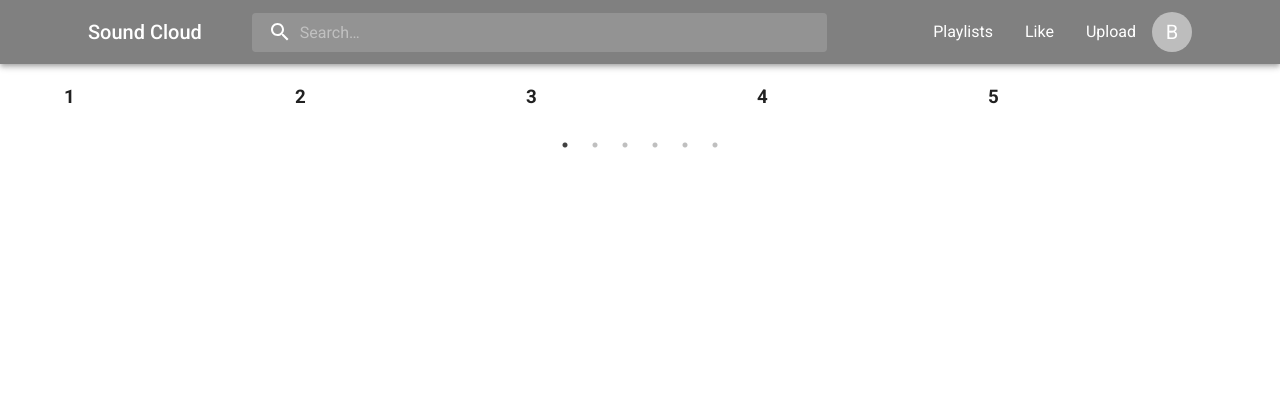
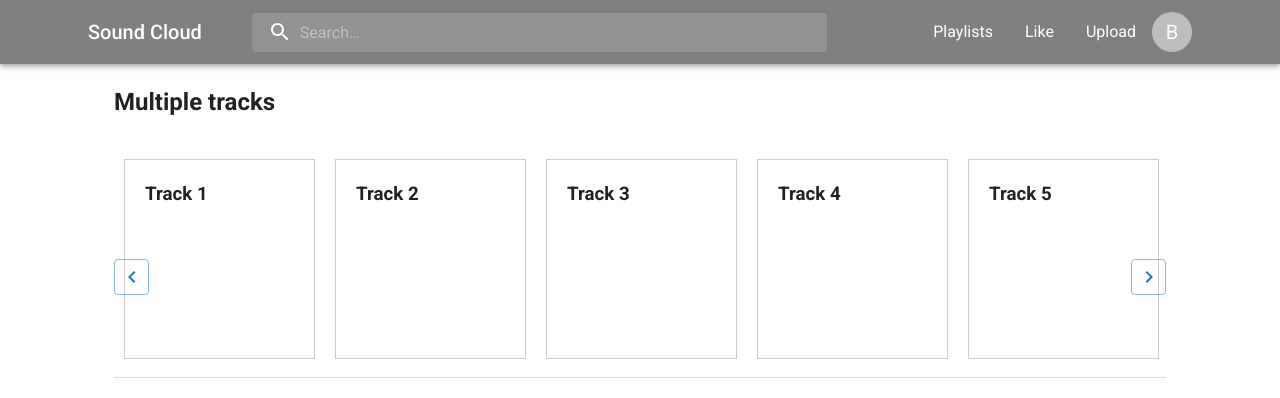
Before and after one commit to voanhbendjnd/Sound-Cloud-TS-MUI, a Next.js app: page / in a window 1280 px wide. Shown: the top 398 px of the page. Built offline with nearby package versions, Linux system fonts and the light colour scheme.

Commit message:
home design main content

```diff
--- a/src/components/main/main.slider.tsx
+++ b/src/components/main/main.slider.tsx
@@ -6,37 +6,94 @@ import { Settings } from "react-slick"
 import "slick-carousel/slick/slick.css";
 // @ts-expect-error - slick-carousel lacks type declarations
 import "slick-carousel/slick/slick-theme.css";
+import { Box, Button, Divider } from "@mui/material";
+import ChevronRightIcon from "@mui/icons-material/ChevronRight";
+import ChevronLeftIcon from "@mui/icons-material/ChevronLeft";
+
 const MainSlider = () => {
+
+    const NextArrow = (props: any) => {
+        return (
+            <Button variant="outlined" onClick={props.onClick}
+                sx={{
+                    position: "absolute",
+                    right: 0,
+                    top: "50%",
+                    zIndex: 2,
+                    minWidth: 30,
+                    width: 35,
+                }}
+            >
+                <ChevronRightIcon />
+
+            </Button>
+        )
+    }
+    const PreArrow = (props: any) => {
+        return (
+            <Button variant="outlined" onClick={props.onClick}
+                sx={{
+                    position: "absolute",
+                    left: 0,
+                    top: "50%",
+                    zIndex: 2,
+                    minWidth: 30,
+                    width: 35,
+                }}
+            >
+                <ChevronLeftIcon />
+
+            </Button>
+        )
+    }
     const settings: Settings = {
-        dots: true,
+        // dots: true,
         infinite: true,
         speed: 500,
         slidesToShow: 5,
         slidesToScroll: 1,
+        nextArrow: <NextArrow />,
+        prevArrow: <PreArrow />
+
     };
     return (
+        <Box sx={{
+            margin: "0 50px",
+            ".abc": {
+                padding: "0 10px"
+            },
+            "h3": {
+                border: "1px solid #ccc",
+                padding: "20px",
+                height: "200px",
+            }
+        }}>
+            <h2>Multiple tracks</h2>
             <div>
                 <Slider {...settings}>
-                <div>
-                    <h3>1</h3>
+                    <div className="abc">
+                        <h3>Track 1</h3>
                     </div>
-                <div>
-                    <h3>2</h3>
+                    <div className="abc">
+                        <h3>Track 2</h3>
                     </div>
-                <div>
-                    <h3>3</h3>
+                    <div className="abc">
+                        <h3>Track 3</h3>
                     </div>
-                <div>
-                    <h3>4</h3>
+                    <div className="abc">
+                        <h3>Track 4</h3>
                     </div>
-                <div>
-                    <h3>5</h3>
+                    <div className="abc">
+                        <h3>Track 5</h3>
                     </div>
-                <div>
-                    <h3>6</h3>
+                    <div className="abc">
+                        <h3>Track 6</h3>
                     </div>
                 </Slider>
+                <Divider />
             </div>
+        </Box>
+
 
     );
 
```
Lines whose indentation alone changed are shown as unchanged.
